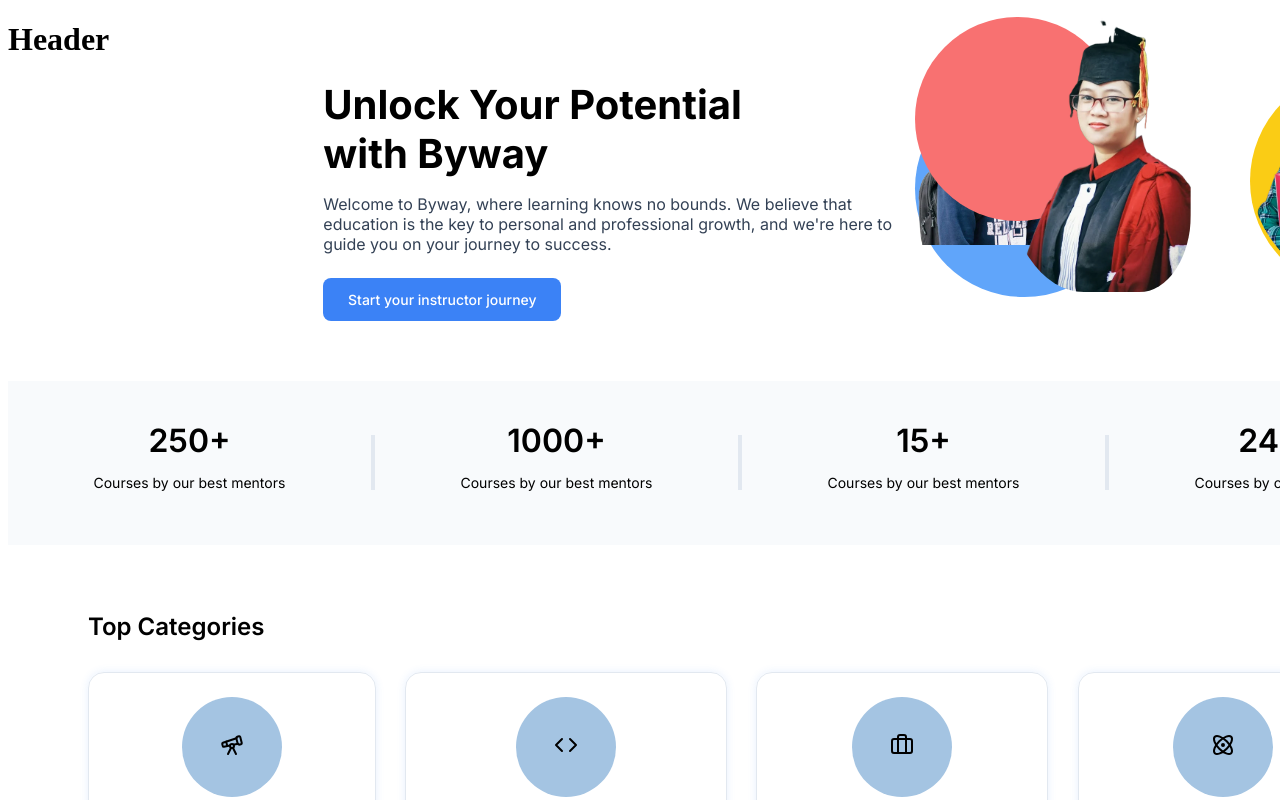
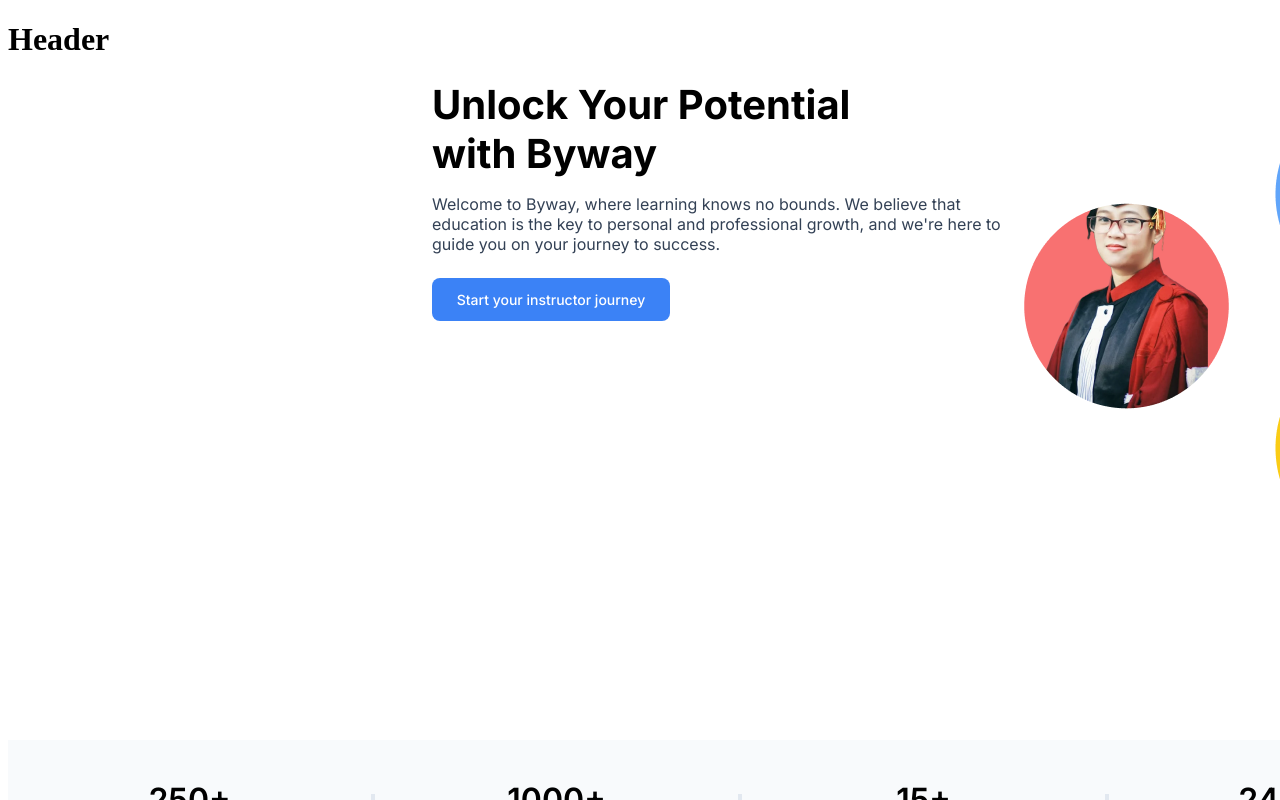
Before and after one commit to Devora-Digital/SkillBoost-Frontend, a Next.js app in the folder skillboost-frontend/: page / in a window 1280 px wide. Shown: the top 800 px of the page. Built offline with nearby package versions, Linux system fonts and the light colour scheme.

Commit message:
Changed images in home page

```diff
--- a/skillboost-frontend/src/app/page.module.scss
+++ b/skillboost-frontend/src/app/page.module.scss
@@ -12,6 +12,7 @@
 /*Banner block*/
 .banner_block {
     display: flex;
+    height: 600px;
 }
 
 .banner_block_inside_block_first {
@@ -56,67 +57,23 @@
     // display: flex;
 }
 
-.wrapper_circle_first {
-    /**/
+.banner_image_first {
     position: absolute;
-    top: 16.78px;
-    overflow: visible;
-}
-
-.wrapper_circle_second {
-    /**/
-    // position: absolute;
-    top: 39.78px;
-    left: 920px;
-}
-
-.wrapper_circle_third {
-    /**/
-    position: absolute;
-    top: 70px;
-    left: 1250px;
-}
-
-.banner_circle_first {
-    width: 204.54px;
-    height: 204.54px;
-    border-radius: 50%;
-    background: #F87171;
-}
-
-.banner_circle_second {
-    width: 217.35px;
-    height: 217.35px;
-    border-radius: 50%;
-    background: #60A5FA;
-}
-
-.banner_circle_third {
-    width: 222px;
-    height: 222px;
-    border-radius: 50%;
-    background: #FACC15;
-    overflow: hidden;
-}
-
-.banner_image_first {
-    border-bottom-right-radius: 28%;
-    border-bottom-left-radius: 42%;
-    /**/
-    position: absolute;
-    height: auto;
-    transform: translateX(50%);
+    top: 202.78px;
 }
 
 .banner_image_second {
-    width: 174px;
-    height: 165px;
-    object-fit: cover;
+    position: absolute;
+    top: 84.56px;
+    left: 1275px;
+    // left: 33.66px;
 }
 
 .banner_image_third {
-    transform: scaleX(-1);
-    border-radius: 0 0 210% 180%;
+    position: absolute;
+    top: 337px;
+    left: 1275px;
+    // left: 19.74px;
 }
 
 /*Statistic block*/
--- a/skillboost-frontend/src/app/page.tsx
+++ b/skillboost-frontend/src/app/page.tsx
@@ -9,9 +9,12 @@ import { LucideAtom } from "lucide-react";
 import { LucideChevronLeft } from "lucide-react";
 import { LucideChevronRight } from "lucide-react";
 import { LucideArrowRight } from "lucide-react";
-import BannerImageFirst from "../../public/Homepage/Banner_Image_01.png"
-import BannerImageSecond from "../../public/Homepage/Banner_Image_02.png"
-import BannerImageThird from "../../public/Homepage/Banner_Image_03.png"
+// import BannerImageFirst from "../../public/Homepage/Banner_Image_01.png"
+// import BannerImageSecond from "../../public/Homepage/Banner_Image_02.png"
+// import BannerImageThird from "../../public/Homepage/Banner_Image_03.png"
+import BannerImageFirst from "../../public/Homepage/BannerCircleRed.png"
+import BannerImageSecond from "../../public/Homepage/BannerCircleBlue.png"
+import BannerImageThird from "../../public/Homepage/BannerCircleYellow.png"
 import TopCoursesImage from "../../public/Homepage/TopCoursesImage_01.jpeg"
 import TopInstructorsImage from "../../public/Homepage/InstructorImage_01.png"
 import OfferImageFirst from "../../public/Homepage/Offer_image_01.png"
@@ -37,23 +40,9 @@ export default function Home() {
                 <button className={styles.banner_block_button}>Start your instructor journey</button>
             </div>
             <div className={styles.banner_block_inside_block_second}>
-                <div className={styles.wrapper_circle_first}>
-                    <div className={styles.banner_circle_first}>
-                        <Image className={styles.banner_image_first} src={BannerImageFirst} alt="Banner image 01" width={183.62} height={260.32} />
-                    </div>
-                </div>
-                <div className={styles.wrapper_circle_second}>
-                    <div className={styles.banner_circle_second}>
-                    <Image className={styles.banner_image_second} src={BannerImageSecond} alt="Banner image 02" width={217} height={289} />
-                        {/* <Image className={styles.banner_image_second} src={BannerImageSecond} alt="Banner image 02" /> */}
-                        {/* <Image className={styles.banner_image_second} src={BannerImageSecond} alt="Banner image 02" width={173.88} height={165.19} /> */}
-                    </div>
-                </div>
-                <div className={styles.wrapper_circle_third}>
-                    <div className={styles.banner_circle_third}>
-                        <Image className={styles.banner_image_third} src={BannerImageThird} alt="Banner image 03" width={331.64} height={221.09} />
-                    </div>
-                </div>
+                <Image className={styles.banner_image_first} src={BannerImageFirst} alt="Banner Image 01"/>
+                <Image className={styles.banner_image_second} src={BannerImageSecond} alt="Banner Image 02"/>
+                <Image className={styles.banner_image_third} src={BannerImageThird} alt="Banner Image 03"/>
             </div>
           </div>
           <div className={styles.statistic_block}>
```
